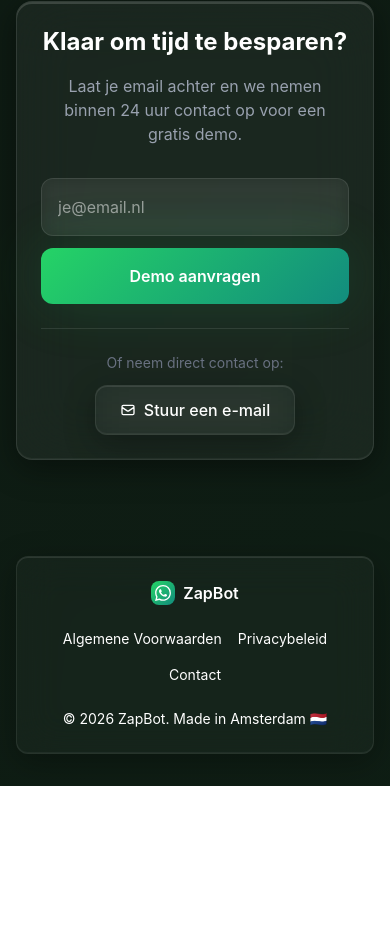
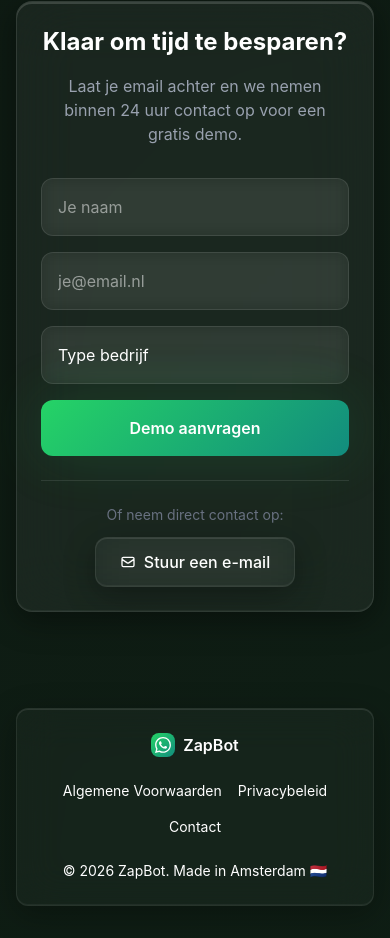
Before and after one commit to OmarNassar1127/whatsapp-agent-landing, a React (Vite) app: page / in a window 390 px wide. Shown: the part 6038-6976 px from the top of the page. Before the commit the page ends 6824 px from the top, so only its background shows below. Built offline with nearby package versions, Linux system fonts and the light colour scheme.

Commit message:
Improve navbar visibility on scroll, add name and company type to form

```diff
--- a/src/App.tsx
+++ b/src/App.tsx
@@ -1,11 +1,22 @@
-import { useState } from 'react'
+import { useState, useEffect } from 'react'
 
 function App() {
   const [email, setEmail] = useState('')
+  const [name, setName] = useState('')
+  const [companyType, setCompanyType] = useState('')
   const [submitted, setSubmitted] = useState(false)
   const [mobileMenuOpen, setMobileMenuOpen] = useState(false)
   const [showTerms, setShowTerms] = useState(false)
   const [showPrivacy, setShowPrivacy] = useState(false)
+  const [scrolled, setScrolled] = useState(false)
+
+  useEffect(() => {
+    const handleScroll = () => {
+      setScrolled(window.scrollY > 50)
+    }
+    window.addEventListener('scroll', handleScroll)
+    return () => window.removeEventListener('scroll', handleScroll)
+  }, [])
 
   const handleSubmit = async (e: React.FormEvent) => {
     e.preventDefault()
@@ -14,15 +25,17 @@ function App() {
         method: "POST",
         headers: { "Content-Type": "application/json" },
         body: JSON.stringify({
+          name,
           email,
-          _subject: "🤖 Nieuwe ZapBot demo aanvraag!",
+          companyType,
+          _subject: `🤖 Nieuwe ZapBot demo aanvraag van ${name}!`,
           source: "zapbot-landing"
         })
       })
       setSubmitted(true)
     } catch (error) {
       console.error('Form error:', error)
-      setSubmitted(true) // Show success anyway, Formspree handles retries
+      setSubmitted(true)
     }
   }
 
@@ -185,7 +198,7 @@ function App() {
 
       {/* Navbar */}
       <nav className="fixed top-0 w-full z-50 px-4 py-4">
-        <div className="max-w-6xl mx-auto liquid-glass rounded-2xl px-4 md:px-6 py-3 flex justify-between items-center">
+        <div className={`max-w-6xl mx-auto rounded-2xl px-4 md:px-6 py-3 flex justify-between items-center transition-all duration-300 ${scrolled ? 'bg-gray-950/95 backdrop-blur-xl shadow-lg shadow-black/20 border border-white/10' : 'liquid-glass'}`}>
           <a href="#" onClick={(e) => { e.preventDefault(); window.scrollTo({ top: 0, behavior: 'smooth' }); }} className="flex items-center gap-2 cursor-pointer">
             <div className="w-8 h-8 rounded-lg whatsapp-gradient flex items-center justify-center glow-green-subtle">
               <svg className="w-5 h-5 text-white" fill="currentColor" viewBox="0 0 24 24">
@@ -674,18 +687,43 @@ function App() {
                 <p className="text-emerald-400 font-medium">Bedankt! We nemen snel contact op.</p>
               </div>
             ) : (
-              <form onSubmit={handleSubmit} className="flex flex-col sm:flex-row gap-3">
+              <form onSubmit={handleSubmit} className="space-y-4">
+                <div className="grid sm:grid-cols-2 gap-4">
+                  <input
+                    type="text"
+                    required
+                    placeholder="Je naam"
+                    value={name}
+                    onChange={(e) => setName(e.target.value)}
+                    className="w-full px-4 py-4 rounded-xl bg-white/5 border border-white/10 focus:border-emerald-500/50 focus:outline-none focus:bg-white/10 transition backdrop-blur text-base"
+                  />
                   <input
                     type="email"
                     required
                     placeholder="je@email.nl"
                     value={email}
                     onChange={(e) => setEmail(e.target.value)}
-                  className="flex-1 px-4 py-4 rounded-xl bg-white/5 border border-white/10 focus:border-emerald-500/50 focus:outline-none focus:bg-white/10 transition backdrop-blur text-base"
+                    className="w-full px-4 py-4 rounded-xl bg-white/5 border border-white/10 focus:border-emerald-500/50 focus:outline-none focus:bg-white/10 transition backdrop-blur text-base"
                   />
+                </div>
+                <select
+                  required
+                  value={companyType}
+                  onChange={(e) => setCompanyType(e.target.value)}
+                  className="w-full px-4 py-4 rounded-xl bg-white/5 border border-white/10 focus:border-emerald-500/50 focus:outline-none focus:bg-white/10 transition backdrop-blur text-base appearance-none cursor-pointer"
+                >
+                  <option value="" disabled className="bg-gray-900">Type bedrijf</option>
+                  <option value="kapper" className="bg-gray-900">✂️ Kapper / Barbershop</option>
+                  <option value="restaurant" className="bg-gray-900">🍽️ Restaurant / Horeca</option>
+                  <option value="tandarts" className="bg-gray-900">🦷 Tandarts / Mondzorg</option>
+                  <option value="fysiotherapeut" className="bg-gray-900">💪 Fysiotherapeut</option>
+                  <option value="schoonheidssalon" className="bg-gray-900">💅 Schoonheidssalon</option>
+                  <option value="garage" className="bg-gray-900">🚗 Garage / Autobedrijf</option>
+                  <option value="anders" className="bg-gray-900">📦 Anders</option>
+                </select>
                 <button
                   type="submit"
-                  className="px-6 md:px-8 py-4 rounded-xl whatsapp-gradient font-semibold hover:opacity-90 transition whitespace-nowrap glow-green-subtle"
+                  className="w-full px-6 py-4 rounded-xl whatsapp-gradient font-semibold hover:opacity-90 transition glow-green-subtle"
                 >
                   Demo aanvragen
                 </button>
```
Lines whose indentation alone changed are shown as unchanged.
